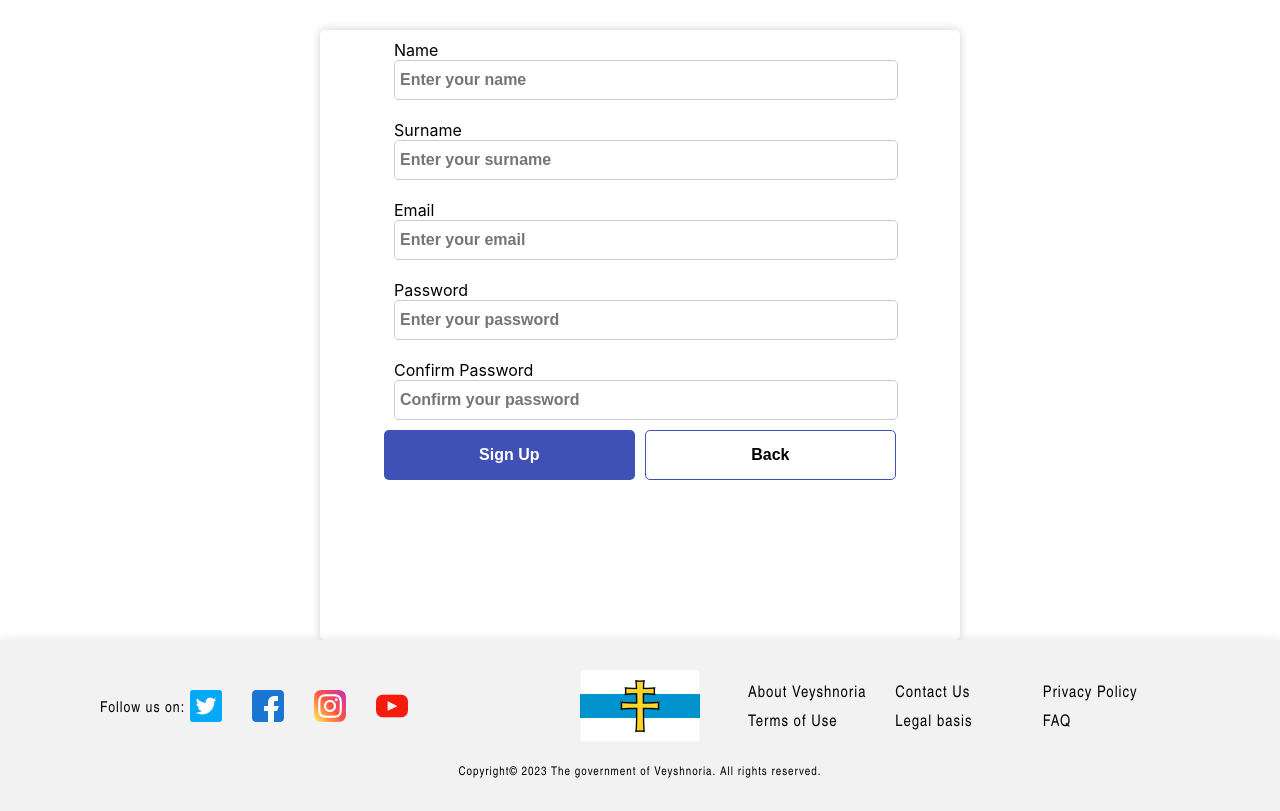
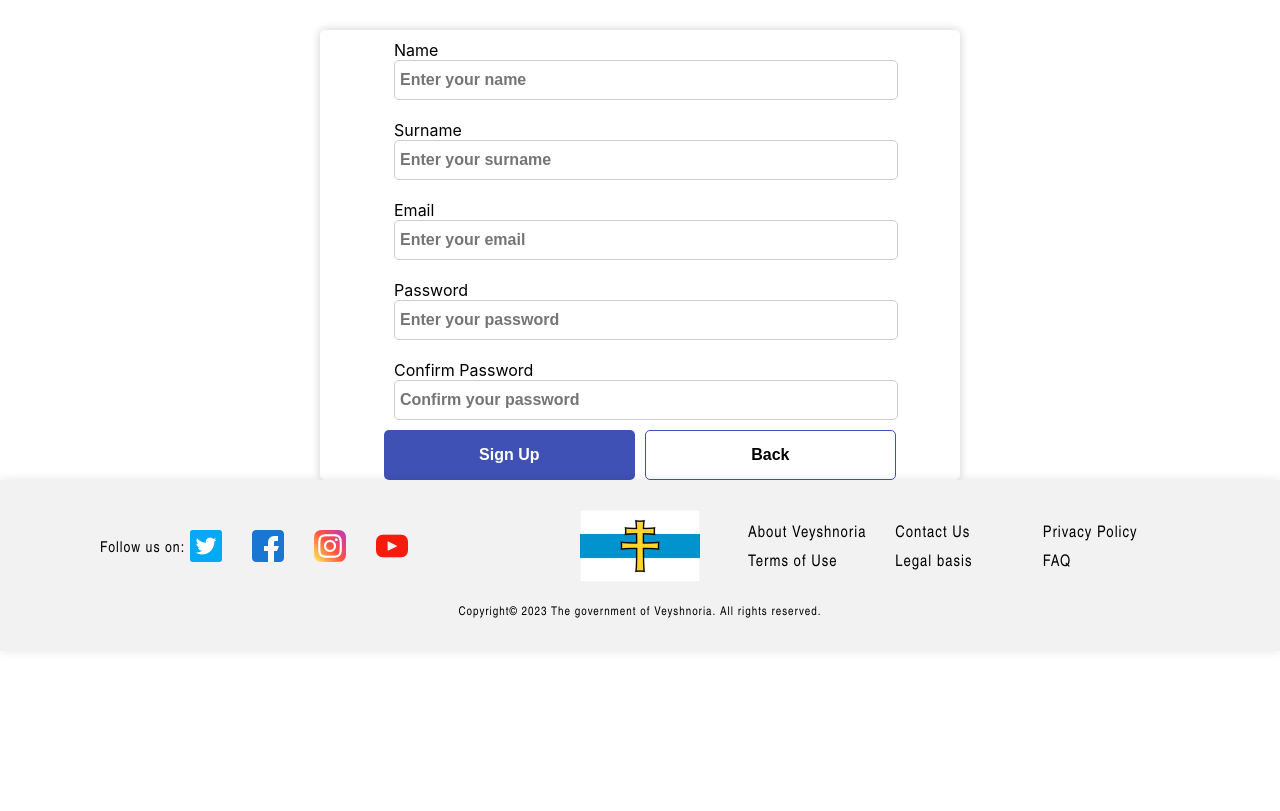
Before and after one commit to Stasnislau/embassy, a React (Create React App) app: page /create-account in a window 1280 px wide. Built offline with nearby package versions, Linux system fonts and the light colour scheme.

Commit message:
bugfixes

```diff
--- a/src/App.css
+++ b/src/App.css
@@ -1,3 +1,13 @@
+html
+{
+  height: 100%;
+}
 .App {
   background-color: #f5f5f5;
+  display: flex;
+  min-height: 100vh;
+  flex-direction: column;
 }
+.app-body{
+  flex-grow: 1;
+}
--- a/src/App.js
+++ b/src/App.js
@@ -1,15 +1,22 @@
 import React from "react";
 import "./App.css";
 import LoginPage from "../src/Pages/LoginPage";
-import { BrowserRouter as Router, Routes, Route } from "react-router-dom";
+import {
+  BrowserRouter as Router,
+  Routes,
+  Route,
+  Navigate,
+} from "react-router-dom";
 import Footer from "../src/Components/Footer";
 import CreateAccountPage from "../src/Pages/CreateAccountPage";
+
 // import Header from "../src/Components/Header";
 function App() {
   return (
     <Router>
       <div className="app">
         {/* <Header/> */}
+        <div className="app-body">
           <Routes>
             <Route exact path="/login" element={<LoginPage />}></Route>
             <Route
@@ -17,7 +24,9 @@ function App() {
               path="/create-account"
               element={<CreateAccountPage />}
             ></Route>
+            <Route path="*" element={<Navigate to="/login" />}></Route>
           </Routes>
+        </div>
         <Footer />
       </div>
     </Router>
--- a/src/Components/Footer/index.css
+++ b/src/Components/Footer/index.css
@@ -12,7 +12,6 @@
   box-shadow: 0 0 10px rgba(0, 0, 0, 0.1);
 }
 .footer-container {
-  position: relative;
   display: flex;
   width: auto;
   justify-content: space-between;
--- a/src/Pages/CreateAccountPage/index.css
+++ b/src/Pages/CreateAccountPage/index.css
@@ -3,7 +3,7 @@
   flex-direction: column;
   justify-content: center;
   align-items: center;
-  height: 80vh;
+  height: 100%;
 }
 .create-account-form-container {
   display: flex;
@@ -11,6 +11,7 @@
   width: 50%;
   height: 100%;
   flex-direction: column;
+  justify-content: center;
   align-items: center;
   background-color: #fff;
   border-radius: 5px;
--- a/src/Pages/CreateAccountPage/index.tsx
+++ b/src/Pages/CreateAccountPage/index.tsx
@@ -2,7 +2,7 @@ import React from "react";
 import "./index.css";
 import { useState } from "react";
 import { Formik, Form, Field, ErrorMessage } from "formik";
-import * as Yup from 'yup'
+import * as Yup from "yup";
 
 interface values {
   name: string;
@@ -27,15 +27,19 @@ const CreateAccount = () => {
     }
   };
   const validationSchema = Yup.object({
-    name: Yup.string().required('Required'),
-    surname: Yup.string().required('Required'),
-    email: Yup.string().email('Invalid email address').required('Required'),
-  })
+    name: Yup.string().required("Required"),
+    surname: Yup.string().required("Required"),
+    email: Yup.string().email("Invalid email address").required("Required"),
+  });
   const [passwordsMatch, setPasswordsMatch] = useState(true);
   return (
     <div className="create-account-container">
       <div className="create-account-form-container">
-        <Formik initialValues={initialValues} onSubmit={onSubmit} validationSchema={validationSchema}>
+        <Formik
+          initialValues={initialValues}
+          onSubmit={onSubmit}
+          validationSchema={validationSchema}
+        >
           <Form>
             <div className="form-control">
               <label htmlFor="name">Name</label>
@@ -46,7 +50,7 @@ const CreateAccount = () => {
                 className="input-field"
                 placeholder="Enter your name"
               />
-              <ErrorMessage name="name"/>
+              <ErrorMessage name="name" />
             </div>
             <div className="form-control">
               <label htmlFor="surname">Surname</label>
@@ -57,7 +61,7 @@ const CreateAccount = () => {
                 className="input-field"
                 placeholder="Enter your surname"
               />
-              <ErrorMessage name="surname"/>
+              <ErrorMessage name="surname" />
             </div>
             <div className="form-control">
               <label htmlFor="email">Email</label>
@@ -68,8 +72,9 @@ const CreateAccount = () => {
                 className="input-field"
                 placeholder="Enter your email"
               />
+              <ErrorMessage name="email" />
             </div>
-            <ErrorMessage name="email"/>
+
             <div className="form-control">
               <label htmlFor="password">Password</label>
               <Field
@@ -94,16 +99,21 @@ const CreateAccount = () => {
               <button className="submit-button" type="submit">
                 Sign Up
               </button>
-              <button className="back-button" type="button">
+              <button className="back-button" type="button"
+              onClick={() => {
+                window.location.href = "/login";
+              }
+
+              }>
                 Back
               </button>
             </div>
           </Form>
         </Formik>
+        {passwordsMatch ? null : (
+          <div className="error-text">Passwords do not match</div>
+        )}
       </div>
-      {passwordsMatch ? null : (
-        <div className="error-text">Passwords do not match</div>
-      )}
     </div>
   );
 };
--- a/src/Pages/LoginPage/Index.tsx
+++ b/src/Pages/LoginPage/Index.tsx
@@ -79,7 +79,7 @@ const LoginPage = () => {
           <hr />
           <div className="links-container">
             <a href="https://www.google.com/">Forgot password?</a>
-            <a href="https://www.google.com/">Create an account</a>
+            <a href="/create-account">Create account</a>
           </div>
         </form>
       </div>
```
Lines whose indentation alone changed are shown as unchanged.
